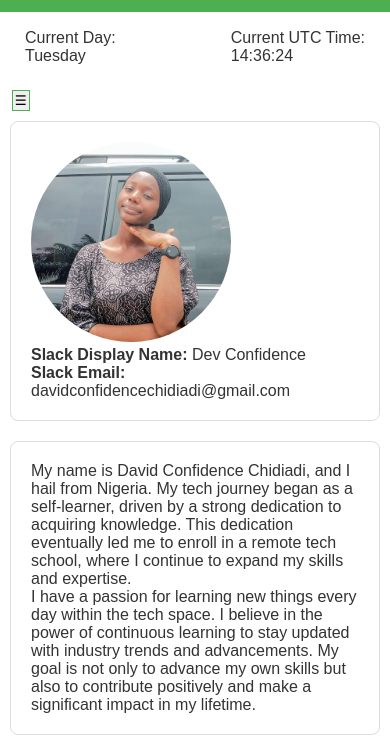
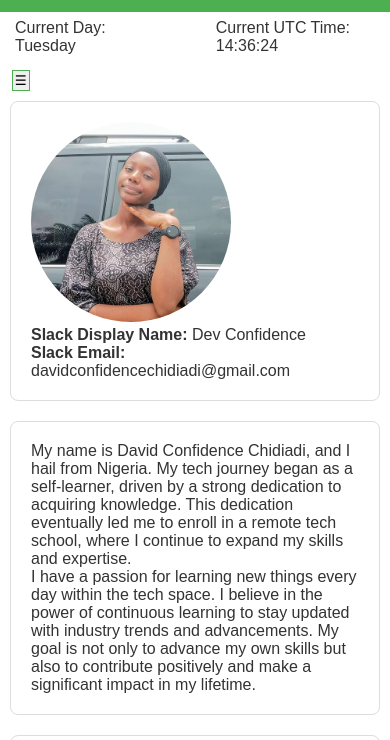
Before and after one commit to Confidentwebs/personalWebsite, a plain HTML site: page index.html in a window 390 px wide. Shown: the part 96-836 px from the top of the page. Drawn offline with Linux system fonts and the light colour scheme.

Commit message:
Update styles.css

```diff
--- a/styles.css
+++ b/styles.css
@@ -261,11 +261,10 @@ body.dark-mode footer {
     }
 
     .dateandtime {
-        position: relative;
+        position: static;
         top: auto;
         right: auto;
         width: auto;
-        padding: 10px;
     }
 
     #theme-toggle {
```
